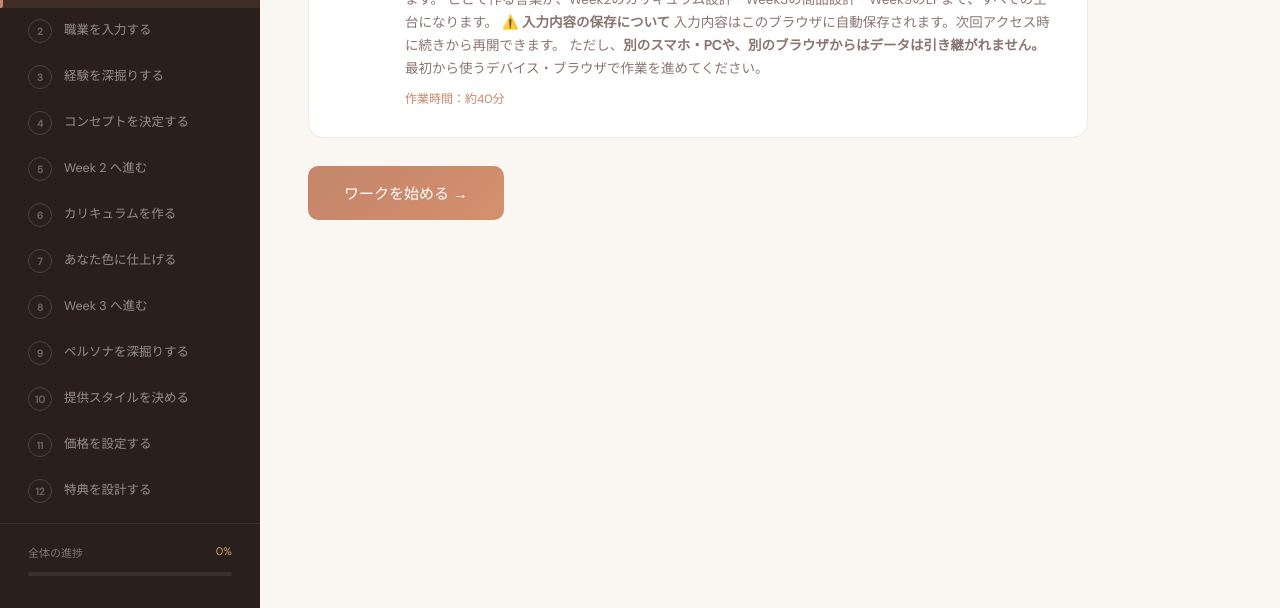
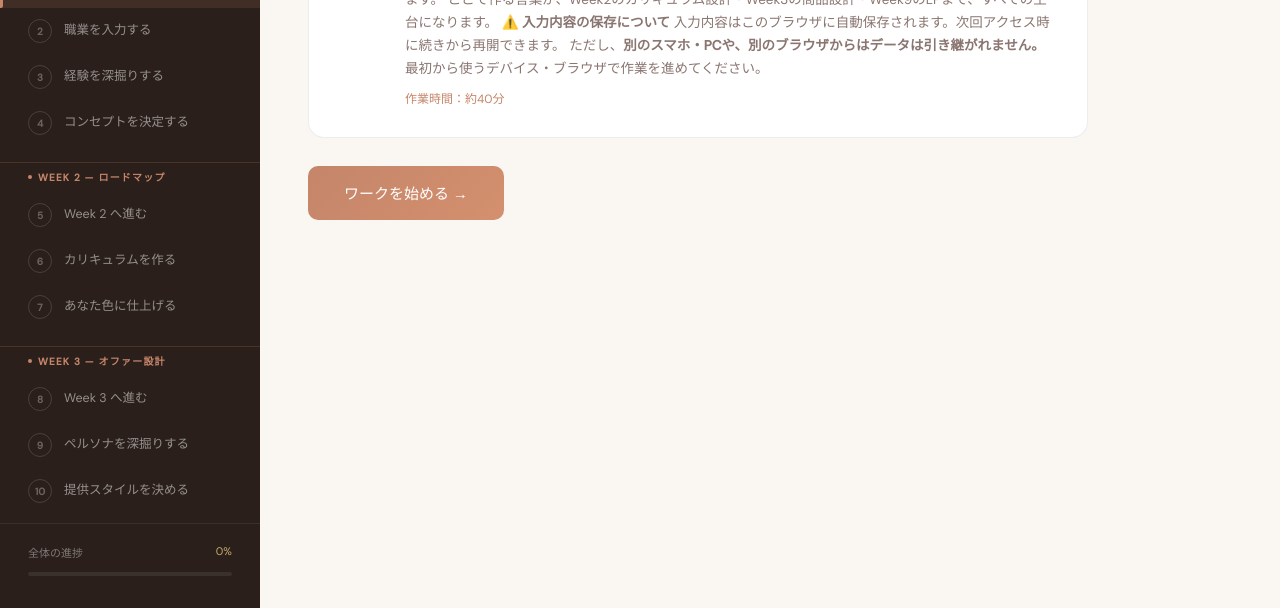
Before and after one commit to natsumi469/lilie-app, a website: page index.html in a window 1280 px wide. Shown: the part 192-800 px from the top of the page. Drawn offline with Linux system fonts and the light colour scheme.

Commit message:
fix: サイドバーのWeekラベルをweek番号の変化で正しく表示

```diff
--- a/index.html
+++ b/index.html
@@ -1557,15 +1557,15 @@ function renderSidebar() {
   let html = '';
 
   steps.forEach((step, i) => {
-    if (step.phase && step.phase !== currentWeek) {
-      currentWeek = step.phase;
-      const isWeekPhase = step.week !== null && step.week !== undefined;
+    const weekKey = step.week ?? step.phase ?? null;
+    if (weekKey !== currentWeek) {
+      currentWeek = weekKey;
       const phaseLabel = step.week === 1 ? 'Week 1 — 強みの発掘'
         : step.week === 2 ? 'Week 2 — ロードマップ'
         : step.week === 3 ? 'Week 3 — オファー設計'
         : step.week === 4 ? 'Week 4 — Utage実装'
         : step.phase === 'サポートコンテンツ' ? 'サポートコンテンツ'
-        : step.phase === '卒業テスト' ? '🎓 卒業テスト'
+        : step.phase === '卒業テスト' ? '卒業テスト'
         : '';
       if (phaseLabel) html += `<div class="phase-label">${phaseLabel}</div>`;
     }
```
